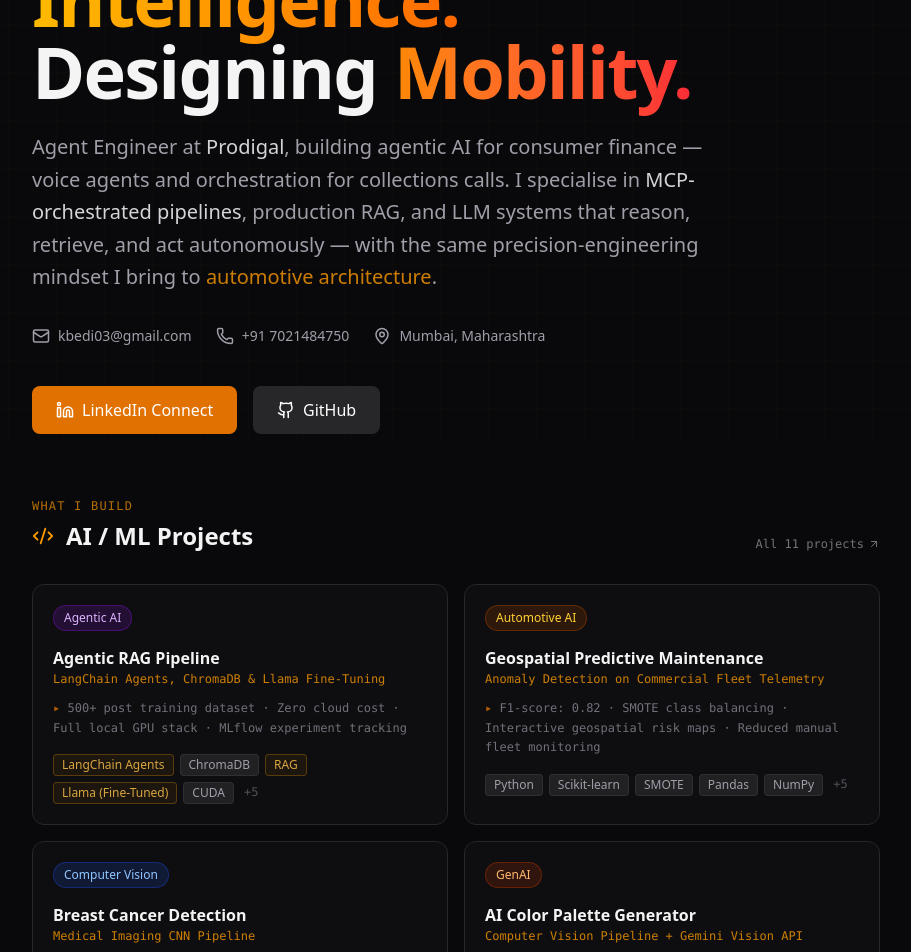
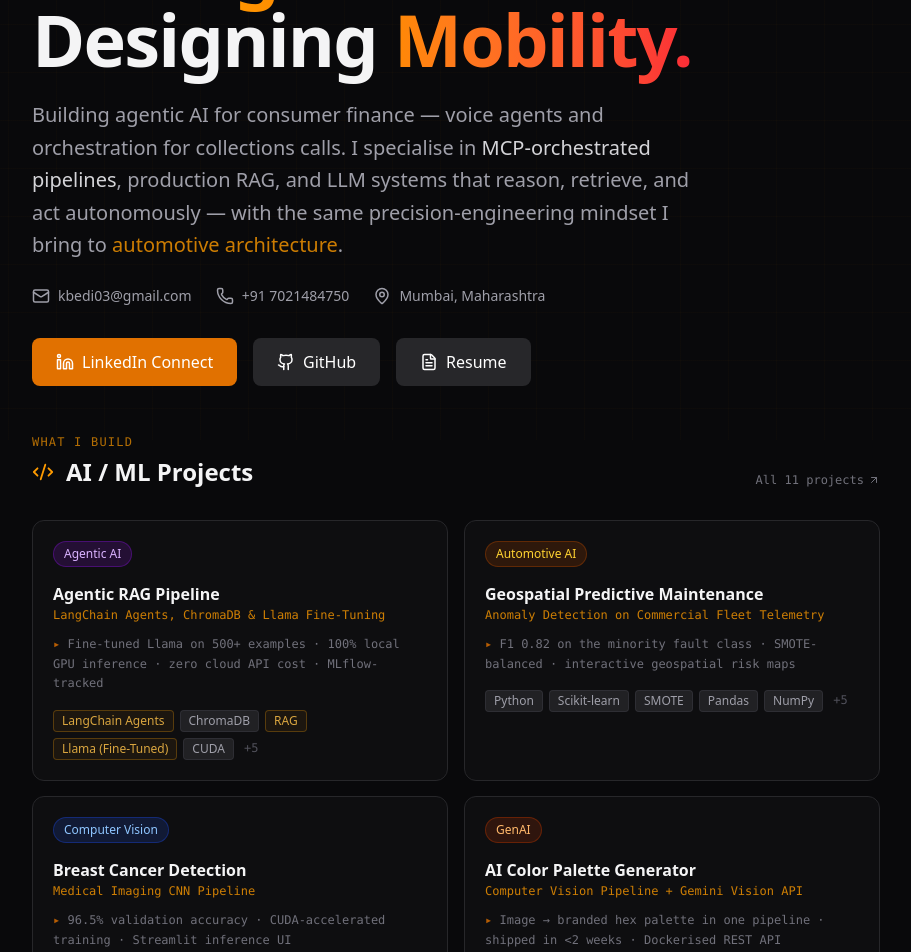
Before and after one commit to kbaylake/PersonalWebsite, a Next.js app in the folder my-portfolio/: page / in a window 1280 px wide. Shown: the part 360-1312 px from the top of the page, without its empty margins (184-1095 px from the left). Built offline with nearby package versions, Linux system fonts and the light colour scheme.

Commit message:
Updated website

```diff
--- a/my-portfolio/app/(main)/layout.tsx
+++ b/my-portfolio/app/(main)/layout.tsx
@@ -8,7 +8,7 @@ export default function MainLayout({
   return (
     <>
       <Navbar />
-      <main className="max-w-4xl mx-auto px-6 pt-32 pb-20">
+      <main className="max-w-4xl mx-auto px-6 pt-24 pb-20">
         {children}
       </main>
       <footer className="border-t border-zinc-800 py-8 text-center text-zinc-500 text-sm">
--- a/my-portfolio/app/layout.tsx
+++ b/my-portfolio/app/layout.tsx
@@ -3,7 +3,7 @@ import "./globals.css";
 
 export const metadata: Metadata = {
   title: "Karan Bedi | AI Engineer × Automotive Architect",
-  description: "AI Engineer, Agentic AI & MCP systems builder, and automotive architecture writer.",
+  description: "AI & Forward-Deployed Engineer open to roles in Mumbai — agentic AI, voice agents, multi-LLM orchestration, and MCP systems, with a parallel focus on automotive architecture.",
 };
 
 export default function RootLayout({
--- a/my-portfolio/components/sections/ResumeSection.tsx
+++ b/my-portfolio/components/sections/ResumeSection.tsx
@@ -34,13 +34,13 @@ export default function ResumeSection() {
   return (
     <div className="animate-fade-in-up">
       {/* HERO */}
-      <section className="mb-16">
+      <section className="mb-12">
         <div className="inline-flex items-center space-x-2 bg-zinc-900 border border-zinc-800 rounded-full px-4 py-1.5 text-sm font-medium text-amber-400 mb-6 animate-slide-in-down">
           <span className="relative flex h-2 w-2">
             <span className="animate-ping absolute inline-flex h-full w-full rounded-full bg-amber-400 opacity-75"></span>
             <span className="relative inline-flex rounded-full h-2 w-2 bg-amber-500"></span>
           </span>
-          <span>Agent Engineer @ Prodigal</span>
+          <span>Open to AI &amp; Forward-Deployed Engineer roles · Mumbai</span>
         </div>
 
         <h1 className="text-5xl md:text-7xl font-bold text-zinc-100 tracking-tight mb-6">
@@ -48,12 +48,12 @@ export default function ResumeSection() {
           Designing <span className="text-transparent bg-clip-text bg-gradient-to-r from-orange-400 to-red-500">Mobility.</span>
         </h1>
 
-        <p className="text-lg md:text-xl text-zinc-400 leading-relaxed mb-8 max-w-2xl">
-          Agent Engineer at <span className="text-zinc-300 font-medium">Prodigal</span>, building agentic AI for consumer finance — voice agents and orchestration for collections calls.
+        <p className="text-lg md:text-xl text-zinc-400 leading-relaxed mb-6 max-w-2xl">
+          Building agentic AI for consumer finance — voice agents and orchestration for collections calls.
           I specialise in <span className="text-zinc-300 font-medium">MCP-orchestrated pipelines</span>, production RAG, and LLM systems that reason, retrieve, and act autonomously — with the same precision-engineering mindset I bring to <span className="text-amber-500/80 font-medium">automotive architecture</span>.
         </p>
 
-        <div className="flex flex-wrap items-center gap-6 text-sm text-zinc-400 mb-10">
+        <div className="flex flex-wrap items-center gap-6 text-sm text-zinc-400 mb-8">
           <a href="mailto:kbedi03@gmail.com" className="flex items-center space-x-2 hover:text-amber-400 transition-colors group">
             <Mail size={18} className="group-hover:scale-110 transition-transform" />
             <span>kbedi03@gmail.com</span>
@@ -66,15 +66,34 @@ export default function ResumeSection() {
           </div>
         </div>
 
-        <div className="flex space-x-4">
-          <button className="btn-press bg-amber-600 hover:bg-amber-500 text-white px-6 py-3 rounded-lg font-medium flex items-center space-x-2">
+        <div className="flex flex-wrap gap-4">
+          <a
+            href="https://www.linkedin.com/in/karan-bedi-9414a9241/"
+            target="_blank"
+            rel="noopener noreferrer"
+            className="btn-press bg-amber-600 hover:bg-amber-500 text-white px-6 py-3 rounded-lg font-medium flex items-center space-x-2"
+          >
             <Linkedin size={18} />
-            <span><a href='https://www.linkedin.com/in/karan-bedi-9414a9241/' target="_blank" rel="noopener noreferrer">LinkedIn Connect</a></span>
-          </button>
-          <button className="btn-press bg-zinc-800 hover:bg-zinc-700 text-white px-6 py-3 rounded-lg font-medium flex items-center space-x-2">
+            <span>LinkedIn Connect</span>
+          </a>
+          <a
+            href="https://github.com/kbaylake"
+            target="_blank"
+            rel="noopener noreferrer"
+            className="btn-press bg-zinc-800 hover:bg-zinc-700 text-white px-6 py-3 rounded-lg font-medium flex items-center space-x-2"
+          >
             <Github size={18} />
-            <span><a href="https://github.com/kbaylake" target="_blank" rel="noopener noreferrer">GitHub</a></span>
-          </button>
+            <span>GitHub</span>
+          </a>
+          <a
+            href="https://drive.google.com/file/d/1IVTXFP4fK2_c0eW31BI77TIU7MrqQsqD/view?usp=sharing"
+            target="_blank"
+            rel="noopener noreferrer"
+            className="btn-press bg-zinc-800 hover:bg-zinc-700 text-white px-6 py-3 rounded-lg font-medium flex items-center space-x-2"
+          >
+            <FileText size={18} />
+            <span>Resume</span>
+          </a>
         </div>
       </section>
 
@@ -158,12 +177,13 @@ export default function ResumeSection() {
             <div className="md:w-1/3">
               <h3 className="font-medium text-zinc-200">Agent Engineer</h3>
               <p className="text-sm text-amber-500">Prodigal</p>
-              <p className="text-xs text-zinc-500 mt-1">May 2026 - Present</p>
+              <p className="text-xs text-zinc-500 mt-1">May 2026 - Sep 2026</p>
             </div>
             <div className="md:w-2/3 space-y-2">
-              <p className="text-sm text-zinc-400">• Building agentic AI for consumer finance, focused on collections calls — voice agents, orchestration, and production LLM pipelines.</p>
-              <p className="text-sm text-zinc-400">• Designing MCP-orchestrated systems that reason, retrieve context, and act autonomously in regulated financial workflows.</p>
-              <p className="text-sm text-zinc-400">• Shipping production RAG and tool-calling architectures for real-time customer interactions at scale.</p>
+              <p className="text-sm text-zinc-400">• Built production voice AI agents for US consumer-finance clients — multi-LLM orchestration on Vertex AI (Claude Sonnet for reasoning, Claude Haiku for deterministic RPC flows), with Twilio, TCN, and LiveKit telephony, Deepgram STT, and ElevenLabs TTS.</p>
+              <p className="text-sm text-zinc-400">• Cut agent response latency &gt;33% (3s → sub-2s) and worst-case latency 50% (6s → 3s).</p>
+              <p className="text-sm text-zinc-400">• Built an evaluation suite on Cekura MCP to simulate calls and score agent behavior, tracing quality and failure modes across Langfuse, CloudWatch, and TrueFoundry.</p>
+              <p className="text-sm text-zinc-400">• Supported live C-suite client demos alongside the GTM team, contributing to two signed enterprise deals.</p>
             </div>
           </div>
         </div>
@@ -171,15 +191,15 @@ export default function ResumeSection() {
         <div className="border-b border-zinc-800/50 pb-6">
           <div className="flex flex-col md:flex-row gap-4">
             <div className="md:w-1/3">
-              <h3 className="font-medium text-zinc-200">Senior Assistant Engineer (Intern)</h3>
+              <h3 className="font-medium text-zinc-200">Senior Assistant Engineer, AI &amp; ML</h3>
               <p className="text-sm text-amber-500">Samsung India, Noida</p>
-              <p className="text-xs text-zinc-500 mt-1">Jan 2026 - May 2026</p>
+              <p className="text-xs text-zinc-500 mt-1">Jan 2026 - Apr 2026</p>
             </div>
             <div className="md:w-2/3 space-y-2">
-              <p className="text-sm text-zinc-400">• Built AI-driven computer vision pipelines for defect detection and pattern analysis.</p>
-              <p className="text-sm text-zinc-400">• Developed ETL workflows using Pandas, NumPy, and MySQL for large-scale data processing.</p>
-              <p className="text-sm text-zinc-400">• Created Power BI dashboards to visualize operational metrics and defect trends.</p>
-              <p className="text-sm text-zinc-400">• Collaborated with cross-functional teams to drive ML-based process optimization.</p>
+              <p className="text-sm text-zinc-400">• Built and deployed 3 LLM-powered workflows from requirements through production, cutting manual reporting effort &gt;60%.</p>
+              <p className="text-sm text-zinc-400">• Designed a RAG pipeline integrating internal knowledge bases with LLM inference, reducing hallucination rate ~35% across 50+ evaluation cases.</p>
+              <p className="text-sm text-zinc-400">• Built automated ETL pipelines processing 10,000+ daily records, exposed via FastAPI REST APIs and shipped with CI/CD through GitHub Actions.</p>
+              <p className="text-sm text-zinc-400">• Nominated for Samsung&apos;s advanced AI training program in Vietnam — a selective initiative for the top 2% of AI engineering interns nationally.</p>
             </div>
           </div>
         </div>
@@ -193,19 +213,21 @@ export default function ResumeSection() {
         </div>
         <div className="flex flex-wrap gap-3">
           {[
-            "Python for AI/ML",
-            "Machine Learning (Supervised & Unsupervised)",
-            "Computer Vision (OpenCV, Image Processing)",
+            "LLM Orchestration (multi-model)",
             "Agentic AI Systems",
             "MCP (Model Context Protocol)",
-            "Data Preprocessing & Feature Engineering",
-            "Model Evaluation & Optimization",
-            "Pandas & NumPy",
-            "SQL (MySQL) for Data Pipelines",
+            "Production RAG",
+            "LLM Evaluation (Langfuse, Cekura)",
+            "Voice AI (LiveKit, Twilio, TCN)",
+            "Speech (Deepgram STT, ElevenLabs TTS)",
+            "Vertex AI · Claude (Sonnet / Haiku)",
+            "Prompt & Context Engineering",
+            "Python for AI/ML",
+            "FastAPI & REST APIs",
             "ETL & Data Pipelines",
-            "REST APIs & AI Integration",
-            "Power BI (AI-driven Analytics)",
-            "Data Visualization",
+            "Observability (CloudWatch, TrueFoundry)",
+            "CI/CD (GitHub Actions)",
+            "Machine Learning (Supervised & Unsupervised)",
             "Git & Docker"
           ].map((skill, idx) => (
             <span
@@ -250,7 +272,7 @@ export default function ResumeSection() {
         <div className="card-elevate bg-zinc-900/30 border border-zinc-800 rounded-xl p-6">
           <div className="flex flex-col md:flex-row justify-between mb-2">
             <h3 className="text-lg font-medium text-zinc-200">B.Tech in Artificial Intelligence</h3>
-            <span className="text-amber-400 font-medium">CGPA 3.16/4.0</span>
+            <span className="text-amber-400 font-medium">CGPA 3.19/4.0</span>
           </div>
           <p className="text-zinc-400 mb-4">MPSTME, NMIMS University <span className="text-zinc-600">|</span> 2021 - 2026</p>
           <div className="space-y-2 pt-4 border-t border-zinc-800/50 text-sm">
--- a/my-portfolio/data/content.ts
+++ b/my-portfolio/data/content.ts
@@ -34,7 +34,7 @@ export const projects: Project[] = [
     subtitle: "LangChain Agents, ChromaDB & Llama Fine-Tuning",
     category: "Agentic AI",
     summary: "A fully autonomous AI system that ingests documents, reasons across them in multi-step chains, and generates context-aware responses — running entirely on local hardware at zero cloud cost.",
-    impact: "500+ post training dataset · Zero cloud cost · Full local GPU stack · MLflow experiment tracking",
+    impact: "Fine-tuned Llama on 500+ examples · 100% local GPU inference · zero cloud API cost · MLflow-tracked",
     stack: ["LangChain Agents", "ChromaDB", "RAG", "Llama (Fine-Tuned)", "CUDA", "cuDNN", "WSL2", "PyTorch", "TensorFlow", "MLflow"],
     points: [
       "Architected a production-grade agentic GenAI pipeline: ingested and embedded documents into ChromaDB vector database, implemented RAG for context-aware LLM retrieval, and orchestrated multi-step reasoning using LangChain Agents with tool calling across sequential tasks.",
@@ -48,7 +48,7 @@ export const projects: Project[] = [
     subtitle: "Anomaly Detection on Commercial Fleet Telemetry",
     category: "Automotive AI",
     summary: "An ML system that predicts mechanical failures in commercial truck fleets before they happen — using real sensor data and geospatial mapping to show where failures cluster across regions.",
-    impact: "F1-score: 0.82 · SMOTE class balancing · Interactive geospatial risk maps · Reduced manual fleet monitoring",
+    impact: "F1 0.82 on the minority fault class · SMOTE-balanced · interactive geospatial risk maps",
     stack: ["Python", "Scikit-learn", "SMOTE", "Pandas", "NumPy", "Folium", "Google Maps API", "Feature Engineering", "Statistical Modelling", "MLflow"],
     points: [
       "Engineered end-to-end classification pipeline on Scania truck telemetry data to predict early-stage component failures; resolved severe class imbalance using SMOTE — achieving F1-score of 0.82 on the minority fault-event class.",
@@ -77,7 +77,7 @@ export const projects: Project[] = [
     subtitle: "Computer Vision Pipeline + Gemini Vision API",
     category: "GenAI",
     summary: "A full-stack AI web app that takes any image upload and generates a branded colour palette — from dominant colour extraction to final hex codes — in a single automated pipeline. Built and deployed in under 2 weeks.",
-    impact: "End-to-end in < 2 weeks · REST API containerised with Docker · Multi-step agentic tool pipeline",
+    impact: "Image → branded hex palette in one pipeline · shipped in <2 weeks · Dockerised REST API",
     stack: ["Python", "FastAPI", "OpenCV", "Gemini Vision API", "Docker", "REST API", "Prompt Engineering"],
     points: [
       "Built a full-stack agentic web application: Python FastAPI microservice processes image uploads, OpenCV clusters dominant colour embeddings via k-means, Gemini Vision API generates branded hex-code palettes — complete multi-step pipeline from image input to structured output.",
@@ -91,7 +91,7 @@ export const projects: Project[] = [
     subtitle: "Hybrid Q-Learning + PPO · Published Research Paper",
     category: "Reinforcement Learning",
     summary: "A fighting game AI boss that learns from every match — adapting its strategy in real-time to the human player's patterns. Built as a capstone project and published as a peer-reviewed research paper.",
-    impact: "95% win rate vs beginner AI · 72% vs advanced AI · 2,590 training episodes · Published at NMIMS MPSTME",
+    impact: "95% win vs beginner AI, 72% vs advanced · 2,590 training episodes · peer-reviewed paper",
     stack: ["Python", "Godot Engine", "PPO", "Q-Learning", "N-gram Pattern Recognition", "Multithreading", "MLflow", "Reward Shaping"],
     points: [
       "Designed and implemented a hybrid reinforcement learning architecture combining Proximal Policy Optimization (PPO) for policy learning and Q-Learning for value estimation — achieving 15% higher win rates than pure PPO implementations in ablation studies.",
@@ -177,7 +177,7 @@ export const projects: Project[] = [
     subtitle: "ML Risk Scoring Model — Inditrade Capital",
     category: "ML · FinTech",
     summary: "A machine learning risk model built during an internship at a financial services firm — predicting high-risk loan defaults from historical data, with outputs directly used by the collections team.",
-    impact: "78% precision on high-risk accounts · 30% improvement in risk identification · Deployed to collections team",
+    impact: "78% precision on high-risk accounts · +30% risk identification · shipped to the collections team",
     stack: ["Python", "Random Forests", "Scikit-learn", "SMOTE", "Pandas", "NumPy", "AUC-ROC", "Cross-Validation", "Power BI", "MLflow"],
     points: [
       "Engineered a Random Forest risk-scoring model to identify high-risk loan defaults from historical financial datasets — addressed severe class imbalance using targeted SMOTE sampling strategies, achieving 78% precision on the minority (default) class.",
```
Also changed, not shown: 1 other file (tests, documents, lock files or other folders).
